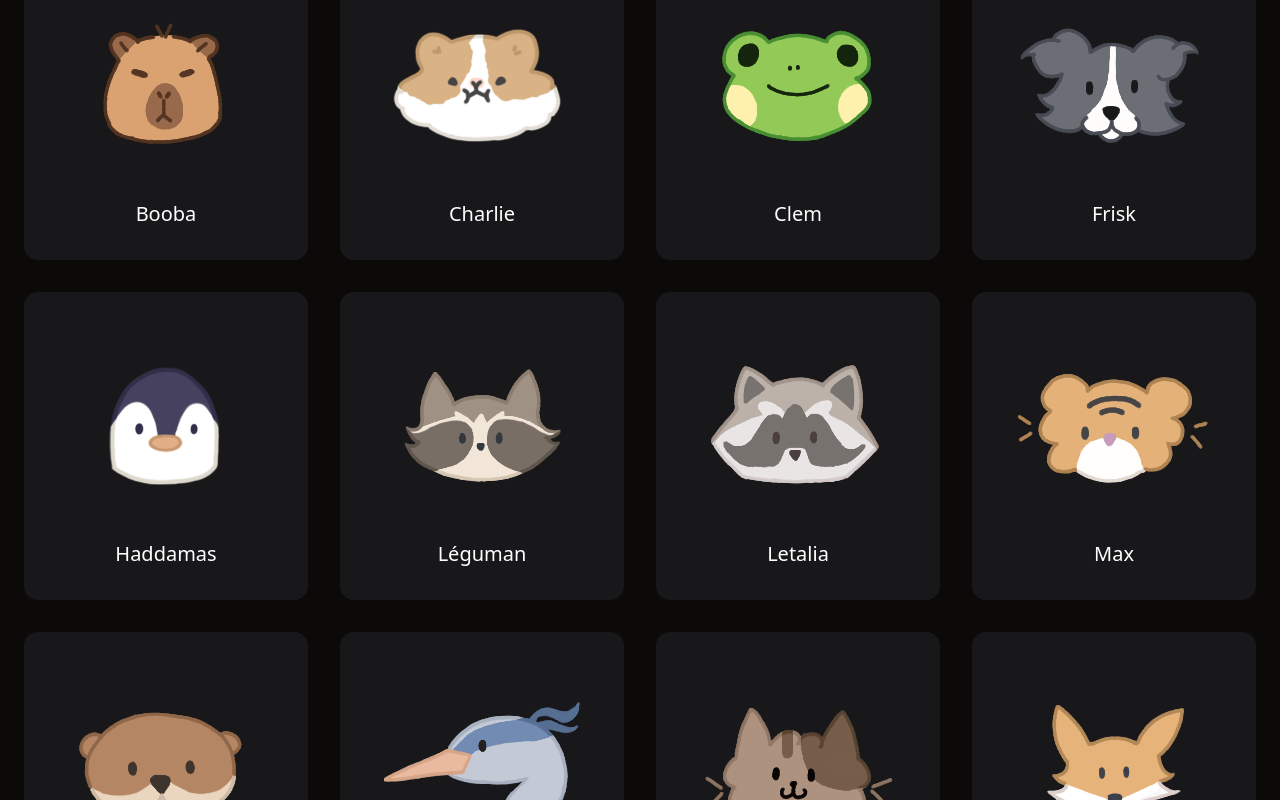
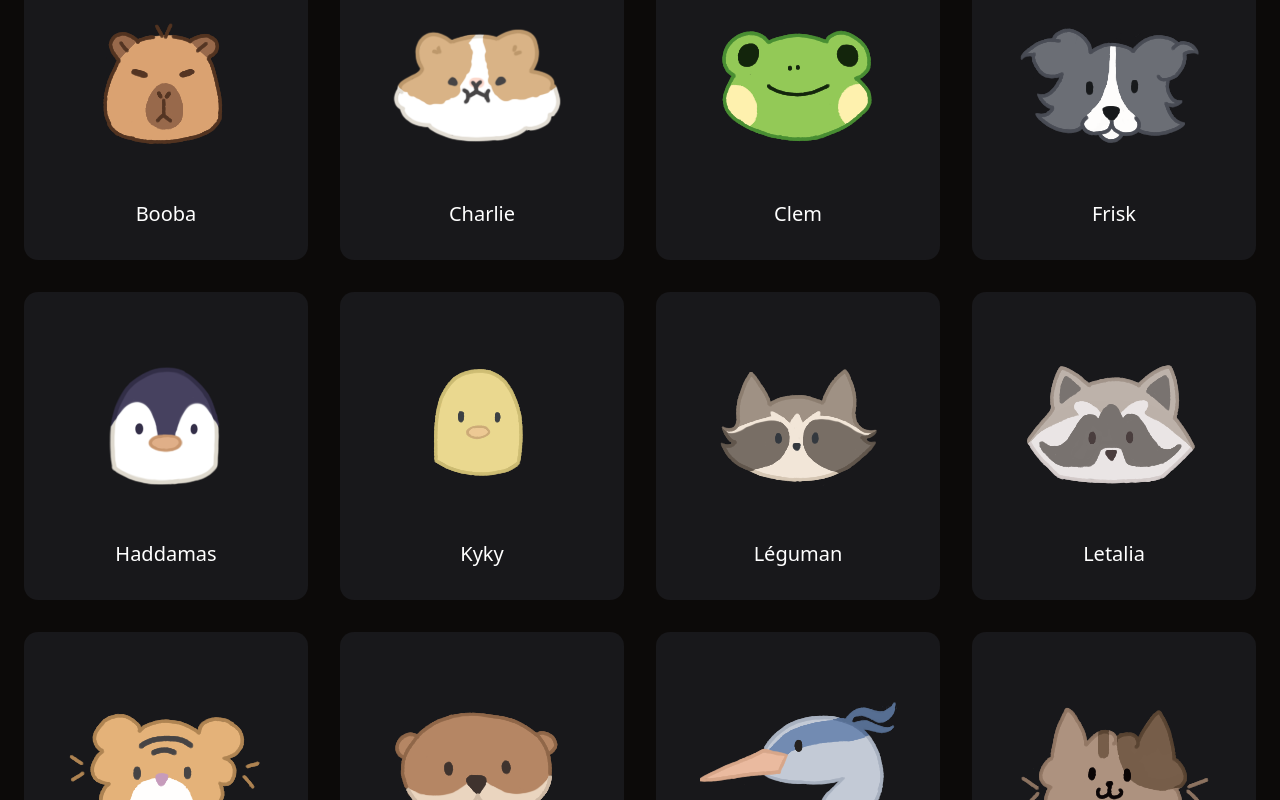
Before and after one commit to Alybaba07/friskies, a React (Vite) app: page /#/FlashbackPerso2025 in a window 1280 px wide. Shown: the part 484-1284 px from the top of the page. Built offline with nearby package versions, Linux system fonts and the light colour scheme.

Commit message:
add kyky

```diff
--- a/package.json
+++ b/package.json
@@ -28,6 +28,7 @@
     "react-router-dom": "^7.9.6",
     "tailwind-merge": "^3.4.0",
     "tailwindcss": "^4.1.16",
+    "tailwindcss-animate": "^1.0.7",
     "three": "^0.167.1"
   },
   "devDependencies": {
--- a/src/pages/FlashbackPerso2025.jsx
+++ b/src/pages/FlashbackPerso2025.jsx
@@ -13,6 +13,7 @@ import charlie from "../assets/charlie.png";
 import clem from "../assets/clem.png";
 import frisk from "../assets/frisk.png";
 import haddamas from "../assets/haddamas.png";
+import kyky from "../assets/kyky.png";
 import legu from "../assets/legu.png";
 import letalia from "../assets/letalia.png";
 import max from "../assets/max.png";
@@ -113,6 +114,16 @@ const members = [
                                 bestMonthHours: 139,
                                 worstMonth: "Mai",
                                 worstMonthHours: 4}},
+  { name: "Kyky", img: kyky, stats: {
+                                messagesTot: "551",
+                                messages: "550",
+                                messagesTop: "9eme",
+                                vocalTimeTop: "8eme",
+                                vocalTime: 351,
+                                bestMonth: "Août",
+                                bestMonthHours: 90,
+                                worstMonth: "Avril",
+                                worstMonthHours: 7}},
   { name: "Léguman", img: legu, stats: {
                                 messagesTot: "10",
                                 messages: "10",
```
Also changed, not shown: 1 other file (tests, documents, lock files or other folders).
